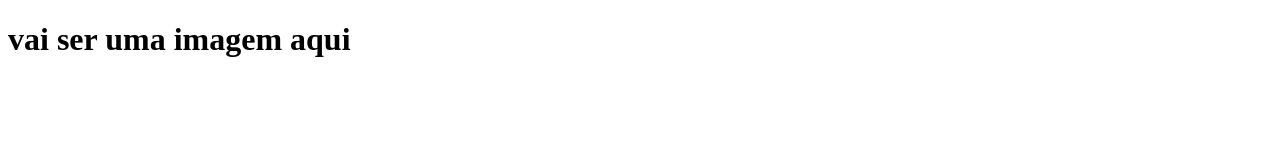
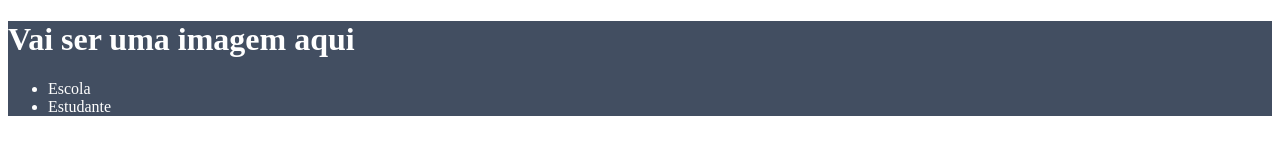
Before and after one commit to Scolarr/Site-gabriel, a plain HTML site: page index.html in a window 1280 px wide. Drawn offline with Linux system fonts and the light colour scheme.

Commit message:
Add files via upload

```diff
--- a/index.html
+++ b/index.html
@@ -5,8 +5,16 @@
     <meta http-equiv="X-UA-Compatible" content="IE=edge">
     <meta name="viewport" content="width=device-width, initial-scale=1.0">
     <title>Document</title>
+    <link rel="stylesheet" href="style.css">
 </head>
 <body>
-  <h1>vai ser uma imagem aqui</h1>
+    <header>
+        <h1>Vai ser uma imagem aqui</h1>
+        <ul>
+            <li>Escola</li>
+            <li>Estudante</li>
+        </ul>
+    </header>
+
 </body>
 </html>
--- a/style.css
+++ b/style.css
@@ -0,0 +1,4 @@
+header {
+    background-color: #424E61;
+    color: white;
+}
```
